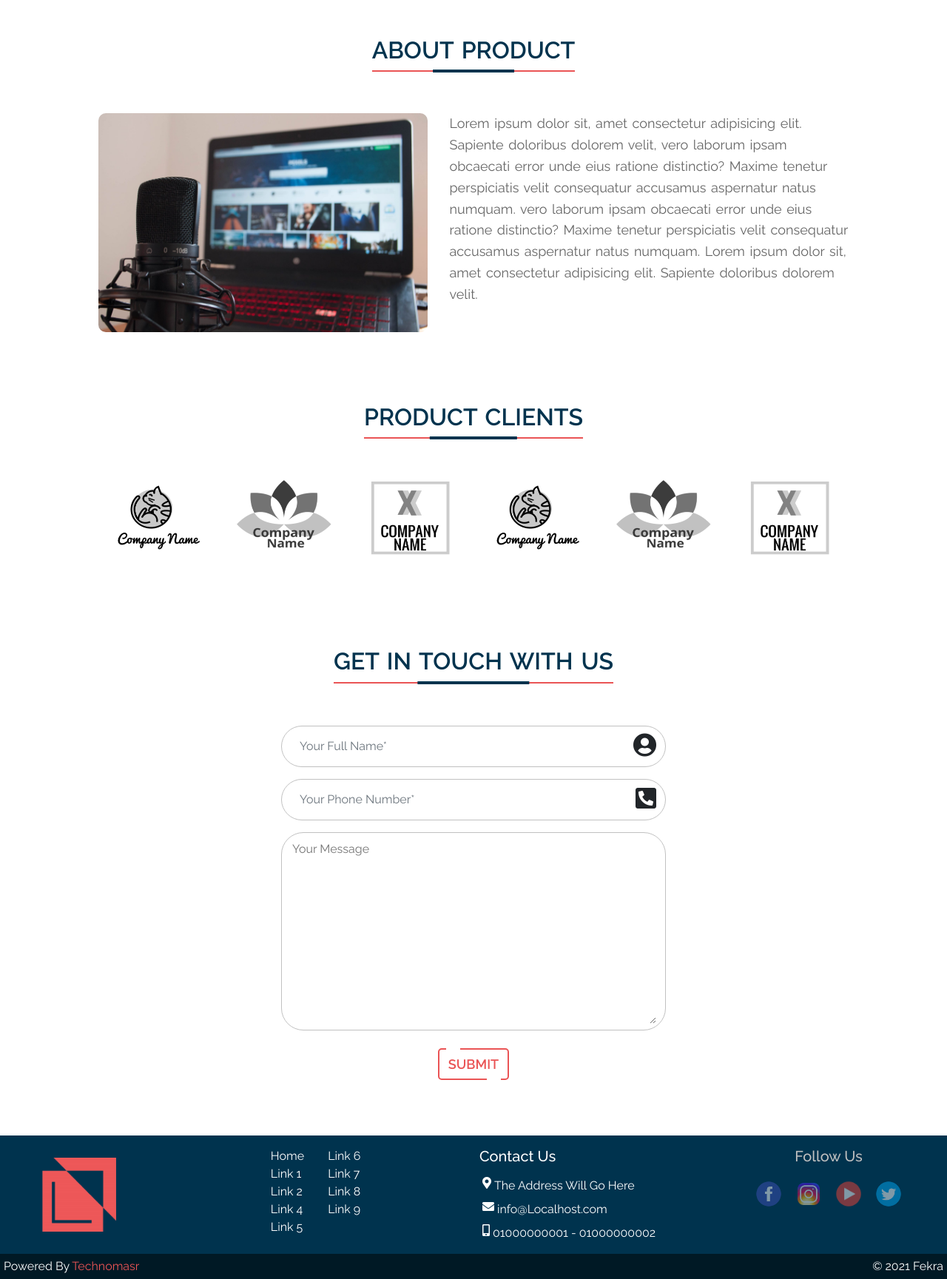
After one commit to mahmoudsiliman75/fekra_template, a PHP site: page /SingleProduct1.php in a window 1280 px wide. The commit adds this page. Shown: the part 401-2130 px from the top of the page at 74% size. Run offline with PHP 8.4, Linux system fonts and the light colour scheme; some libraries are stand-ins or nearby versions.

Commit message:
finish single product page 1

```diff
--- a/AllProducts2.php
+++ b/AllProducts2.php
@@ -71,7 +71,7 @@
       </div>
 
       <div class="col-12 col-md-9">
-        <div class="row">
+        <div class="row justify-content-center">
           <div class="col-10 col-lg-6 my-3">
             <a href="#">
               <div class="product_card_wraper">
--- /dev/null
+++ b/SingleProduct1.php
@@ -0,0 +1,135 @@
+<!-- START:: INCLUDING THE HEADER -->
+<?php include('layouts/TheHeader.php')?>
+<!-- END:: INCLUDING THE HEADER -->
+
+<!-- START:: HEDAER IMAGE SECTION -->
+<div class="header_img_wraper" style="background: url('assets/media/pic1.jpeg');">
+  <div class="overlay">
+    <div class="intro_text_wraper">
+      <h1> <span>Product Name</span> </h1>
+    </div>
+  </div>
+</div>
+<!-- END:: HEDAER IMAGE SECTION -->
+
+<!-- START:: PRODUCT DETAILS SECTION -->
+<div class="product_details">
+  <div class="container">
+    <div class="header_wraper">
+      <h2> About Product </h2>
+    </div>
+
+    <div class="row justify-content-center py-5">
+      <div class="col-12 col-md-5">
+        <div class="product_img_wraper">
+          <img src="assets/media/pic4.jpeg" alt="">
+        </div>
+      </div>
+
+      <div class="col-12 col-md-6">
+        <div class="desc">
+          Lorem ipsum dolor sit, amet consectetur adipisicing elit.
+          Sapiente doloribus dolorem velit, vero laborum ipsam obcaecati
+          error unde eius ratione distinctio? Maxime tenetur perspiciatis
+          velit consequatur accusamus aspernatur natus numquam. vero laborum
+          ipsam obcaecati error unde eius ratione distinctio? Maxime tenetur
+          perspiciatis velit consequatur accusamus aspernatur natus numquam.
+          Lorem ipsum dolor sit, amet consectetur adipisicing elit.
+          Sapiente doloribus dolorem velit.
+        </div>
+      </div>
+    </div>
+
+    <div class="row justify-content-center pt-5">
+      <div class="header_wraper mb-4">
+        <h2> Product Clients </h2>
+      </div>
+
+      <div id="clients" class="owl-carousel owl-theme col-11">
+
+        <div class="item text-center">
+          <div class="img_wraper">
+            <img src="assets/media/clients/partner-1.png" alt="client">
+          </div>
+        </div>
+
+        <div class="item text-center">
+          <div class="img_wraper">
+            <img src="assets/media/clients/partner-2.png" alt="client">
+          </div>
+        </div>
+
+        <div class="item text-center">
+          <div class="img_wraper">
+            <img src="assets/media/clients/partner-3.png" alt="client">
+          </div>
+        </div>
+
+        <div class="item text-center">
+          <div class="img_wraper">
+            <img src="assets/media/clients/partner-1.png" alt="client">
+          </div>
+        </div>
+
+        <div class="item text-center">
+          <div class="img_wraper">
+            <img src="assets/media/clients/partner-2.png" alt="client">
+          </div>
+        </div>
+
+        <div class="item text-center">
+          <div class="img_wraper">
+            <img src="assets/media/clients/partner-3.png" alt="client">
+          </div>
+        </div>
+
+      </div>
+    </div>
+  </div>
+</div>
+<!-- END:: PRODUCT DETAILS SECTION -->
+
+<!-- START:: CONTACT US SECTION -->
+<div class="contact_us_sec">
+  <div class="container">
+    <div class="header_wraper mb-4">
+      <h2> Get In Touch With Us </h2>
+    </div>
+
+    <div class="row justify-content-center">
+
+      <div class="col-12 col-md-6 p-0">
+        <div class="form_wraper">
+          <form>
+            <div class="form-group">
+              <input type="text" class="form-control" placeholder="Your Full Name*" required>
+              <span>
+                <i class="fas fa-user-circle fa-2x"></i>
+              </span>
+            </div>
+
+            <div class="form-group">
+              <input type="tele" class="form-control" placeholder="Your Phone Number*" required>
+              <span>
+                <i class="fas fa-phone-square-alt fa-2x"></i>
+              </span>
+            </div>
+
+            <div class="form-group mb-4">
+              <textarea placeholder="Your Message"></textarea>
+            </div>
+
+            <div class="btn_box">
+              <button> Submit </button>
+            </div>
+          </form>
+        </div>
+      </div>
+    </div>
+  </div>
+</div>
+<!-- END:: CONTACT US SECTION -->
+
+<!-- START:: INCLUDING THE FOOTER -->
+<?php include('layouts/TheFooter.php')?>
+<!-- END:: INCLUDING THE FOOTER -->
--- a/assets/css/style.css
+++ b/assets/css/style.css
@@ -2031,6 +2031,118 @@ nav .menu_btn svg {
   right: 65%;
 }
 
+.product_details {
+  padding: 50px 0;
+}
+
+.product_details .header_wraper {
+  display: -webkit-box;
+  display: -ms-flexbox;
+  display: flex;
+  -webkit-box-align: center;
+      -ms-flex-align: center;
+          align-items: center;
+  -webkit-box-pack: center;
+      -ms-flex-pack: center;
+          justify-content: center;
+}
+
+.product_details .header_wraper h2 {
+  color: #00334e;
+  font-weight: 600;
+  text-transform: uppercase;
+  word-spacing: 3px;
+  position: relative;
+  padding-bottom: 10px;
+}
+
+.product_details .header_wraper h2::before {
+  content: '';
+  display: block;
+  position: absolute;
+  bottom: 0;
+  left: 0;
+  width: 100%;
+  height: 2px;
+  background-color: #ea5455;
+}
+
+.product_details .header_wraper h2::after {
+  content: '';
+  display: block;
+  position: absolute;
+  bottom: -1px;
+  left: 50%;
+  -webkit-transform: translateX(-50%);
+          transform: translateX(-50%);
+  width: 40%;
+  height: 4px;
+  background-color: #00334e;
+}
+
+.product_details .sec_desc_wraper {
+  word-break: break-word;
+  word-spacing: 2px;
+  font-size: 18px;
+  color: #666;
+  line-height: 1.6;
+  text-align: center;
+  margin-block: 15px;
+}
+
+.product_details .product_img_wraper {
+  width: 100%;
+  height: auto;
+}
+
+.product_details .product_img_wraper img {
+  width: 100%;
+  height: auto;
+  border-radius: 10px;
+}
+
+.product_details .desc {
+  word-break: break-word;
+  word-spacing: 2px;
+  font-size: 18px;
+  color: #666;
+  line-height: 1.6;
+  text-align: start;
+}
+
+.product_details .owl-carousel {
+  position: relative;
+  display: -webkit-box;
+  display: -ms-flexbox;
+  display: flex;
+  -webkit-box-align: center;
+      -ms-flex-align: center;
+          align-items: center;
+  -webkit-box-pack: center;
+      -ms-flex-pack: center;
+          justify-content: center;
+}
+
+.product_details .owl-carousel .item .img_wraper {
+  min-height: 150px;
+  max-height: 150px;
+}
+
+.product_details .owl-carousel .item .img_wraper img {
+  width: 100%;
+  min-height: 150px;
+  max-height: 150px;
+  -webkit-filter: grayscale(100);
+          filter: grayscale(100);
+  -webkit-transition: all 0.4s ease-in-out;
+  transition: all 0.4s ease-in-out;
+}
+
+.product_details .owl-carousel .item .img_wraper img:hover {
+  -webkit-filter: grayscale(0);
+          filter: grayscale(0);
+}
+
 .our_clients_sec {
   padding: 50px 0;
 }
--- a/assets/css/style.scss
+++ b/assets/css/style.scss
@@ -1275,6 +1275,61 @@ nav {
 }
 // END:: PRODUCTS SECTION STYLES
 
+// START:: PRODUCT DETAILS SCTION STYLE
+.product_details {
+  padding: $paddingAmount 0;
+  .header_wraper {
+    @include flexCenterAlignment();
+    h2 {
+      @include mainHeaderStyle();
+    }
+  }
+
+  .sec_desc_wraper {
+    @include textWraper();
+    text-align: center;
+    margin-block: 15px;
+  }
+
+  .product_img_wraper {
+    width: 100%;
+    height: auto;
+    img {
+      width: 100%;
+      height: auto;
+      @include borderRadius($borderRadiusAmount);
+    }
+  }
+
+  .desc {
+    @include textWraper();
+    text-align: start;
+  }
+
+  .owl-carousel {
+    position: relative;
+    @include flexCenterAlignment();
+
+    .item {
+      .img_wraper {
+        min-height: 150px;
+        max-height: 150px;
+        img {
+          width: 100%;
+          min-height: 150px;
+          max-height: 150px;
+          filter: grayscale(100);
+          @include transitioning();
+          &:hover {
+            filter: grayscale(0);
+          }
+        }
+      }
+    }
+  }
+}
+// END:: PRODUCT DETAILS SCTION STYLE
+
 // START:: OUR CLIENTS SECTION STYLES
 .our_clients_sec {
   padding: $paddingAmount 0;
--- a/layouts/TheHeader.php
+++ b/layouts/TheHeader.php
@@ -125,7 +125,7 @@
           </li>
 
           <li>
-            <a href="SidebarBlog.php"> Single Product 1 </a>
+            <a href="SingleProduct1.php"> Single Product 1 </a>
           </li>
 
           <li>
```
Also changed, not shown: index.php (+12 -12 lines), 1 other file.
